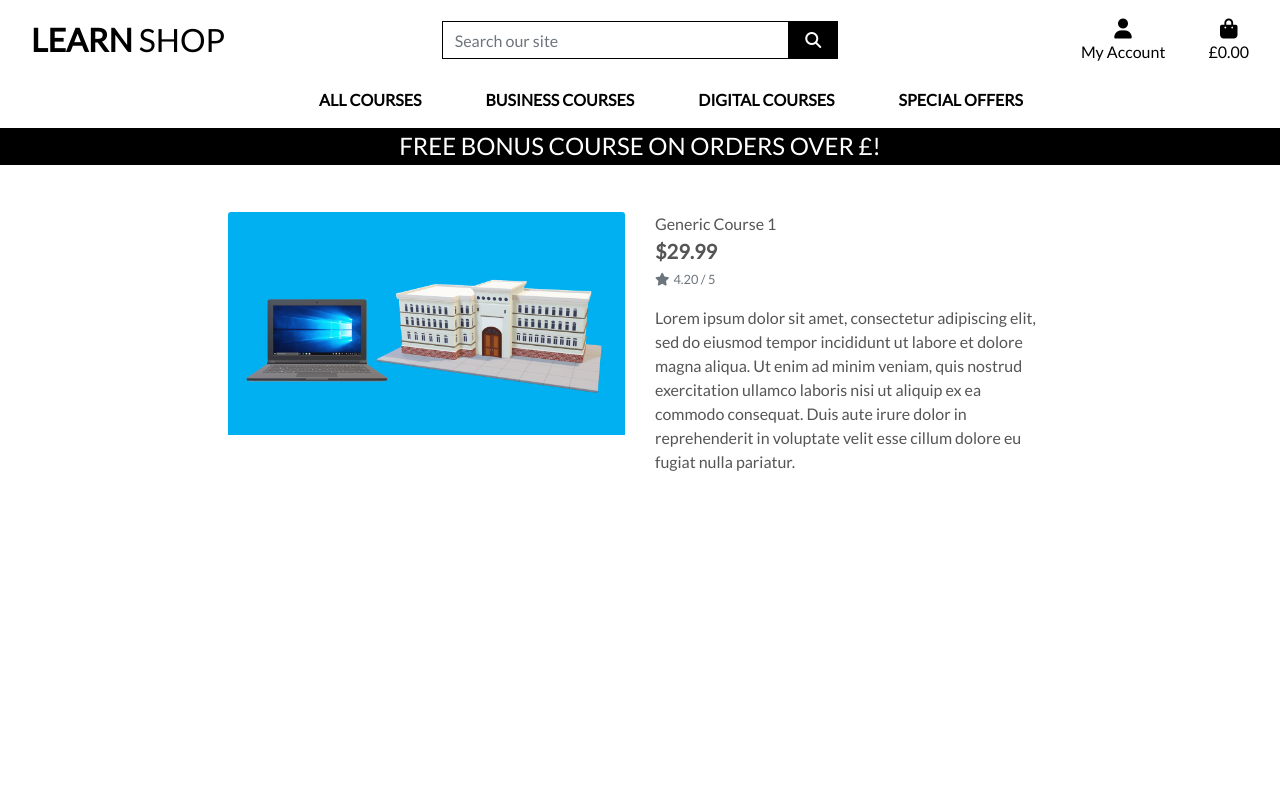
After one commit to DanteHealy/Learn_Shop, a Django app: page /products/4 in a window 1280 px wide. The commit adds this page. Run offline with Django 3.2, Linux system fonts and the light colour scheme; data comes from the database, SQL or seed files in the repository; some libraries are stand-ins or nearby versions.

Commit message:
Added product details functionality

```diff
--- a/home/templates/home/index.html
+++ b/home/templates/home/index.html
@@ -20,7 +20,7 @@
                 </h1>
                 <div class="my-5">
                     <h4>
-                        <a href="" class="shop-course-button btn btn-lg rounded-0 text-uppercase py-3">Shop Course</a>
+                        <a href="{% url 'products' %}" class="shop-course-button btn btn-lg rounded-0 text-uppercase py-3">Shop Course</a>
                     </h4>
                 </div>
             </div>
--- /dev/null
+++ b/products/templates/products/product_detail.html
@@ -0,0 +1,43 @@
+{% extends "base.html" %}
+{% load static %}
+
+{% block page_header %}
+    <div class="container header-container">
+        <div class="row">
+            <div class="col"></div>
+        </div>
+    </div>
+{% endblock %}
+
+{% block content %}
+    <div class="overlay"></div>
+    <div class="container-fluid">
+        <div class="row">
+            <div class="col-12 col-md-6 col-lg-4 offset-lg-2">
+                <div class="image-container my-5">
+                    {% if product.image %}
+                        <a href="{{ product.image.url }}" target="_blank">
+                            <img class="card-img-top img-fluid" src="{{ product.image.url }}" alt="{{ product.name }}">
+                        </a>
+                        {% else %}
+                        <a href="">
+                            <img class="card-img-top img-fluid" src="{{ MEDIA_URL }}noimage.png" alt="{{ product.name }}">
+                        </a>
+                    {% endif %}
+                </div>
+            </div>
+            <div class="col-12 col-md-6 col-lg-4">
+                <div class="product-details-container mb-5 mt-md-5">
+                    <p class="mb-0">{{ product.name }}</p>
+                    <p class="lead mb-0 text-left font-weight-bold">${{ product.price }}</p>
+                    {% if product.rating %}
+                        <small class="text-muted"><i class="fas fa-star mr-1"></i>{{ product.rating }} / 5</small>
+                    {% else %}
+                        <small class="text-muted">No Rating</small>
+                    {% endif %}
+                    <p class="mt-3">{{ product.description }}</p>
+                </div>
+            </div>
+        </div>
+    </div>
+{% endblock %}
--- a/products/templates/products/products.html
+++ b/products/templates/products/products.html
@@ -26,11 +26,11 @@
                         <div class="col-sm-6 col-md-6 col-lg-4 col-xl-3">
                             <div class="card h-100 border-0">
                                 {% if product.image %}
-                                <a href="">
+                                <a href="{% url 'product_detail' product.id %}">
                                     <img class="card-img-top img-fluid" src="{{ product.image.url }}" alt="{{ product.name }}">
                                 </a>
                                 {% else %}
-                                <a href="">
+                                <a href="{% url 'product_detail' product.id %}">
                                     <img class="card-img-top img-fluid" src="{{ MEDIA_URL }}noimage.png" alt="{{ product.name }}">
                                 </a>
                                 {% endif %}
--- a/products/urls.py
+++ b/products/urls.py
@@ -2,5 +2,6 @@ from django.urls import path
 from . import views
 
 urlpatterns = [
-    path('', views.all_products, name='products')
+    path('', views.all_products, name='products'),
+    path('<product_id>', views.product_detail, name='product_detail'),
 ]
--- a/products/views.py
+++ b/products/views.py
@@ -1,4 +1,4 @@
-from django.shortcuts import render
+from django.shortcuts import render, get_object_or_404
 from .models import Product
 
 # Create your views here.
@@ -13,3 +13,15 @@ def all_products(request):
     }
 
     return render(request, 'products/products.html', context)
+
+
+def product_detail(request, product_id):
+    """ A view to show individual product details """
+
+    product = get_object_or_404(Product, pk=product_id)
+
+    context = {
+        'product': product,
+    }
+
+    return render(request, 'products/product_detail.html', context)
--- a/static/css/base.css
+++ b/static/css/base.css
@@ -89,7 +89,18 @@ body {
         z-index: 1030;
     }
 
-    .header-container {
+.header-container {
         padding-top: 164px;
     }
 }
+
+/* pad the top a bit when navbar is collapsed on mobile */
+@media (max-width: 991px) {
+    .header-container {
+        padding-top: 116px;
+    }
+
+    body {
+        height: calc(100vh - 116px);
+    }
+}
--- a/templates/includes/main-nav.html
+++ b/templates/includes/main-nav.html
@@ -8,7 +8,7 @@
                 <a href="" class="dropdown-item">By Price</a>
                 <a href="" class="dropdown-item">By Rating</a>
                 <a href="" class="dropdown-item">By Category</a>
-                <a href="" class="dropdown-item">All Courses</a>
+                <a href="{% url 'products' %}" class="dropdown-item">All Courses</a>
             </div>
         </li>
 
```
Also changed, not shown: media/homepage_background_cropped.jpg (added).
